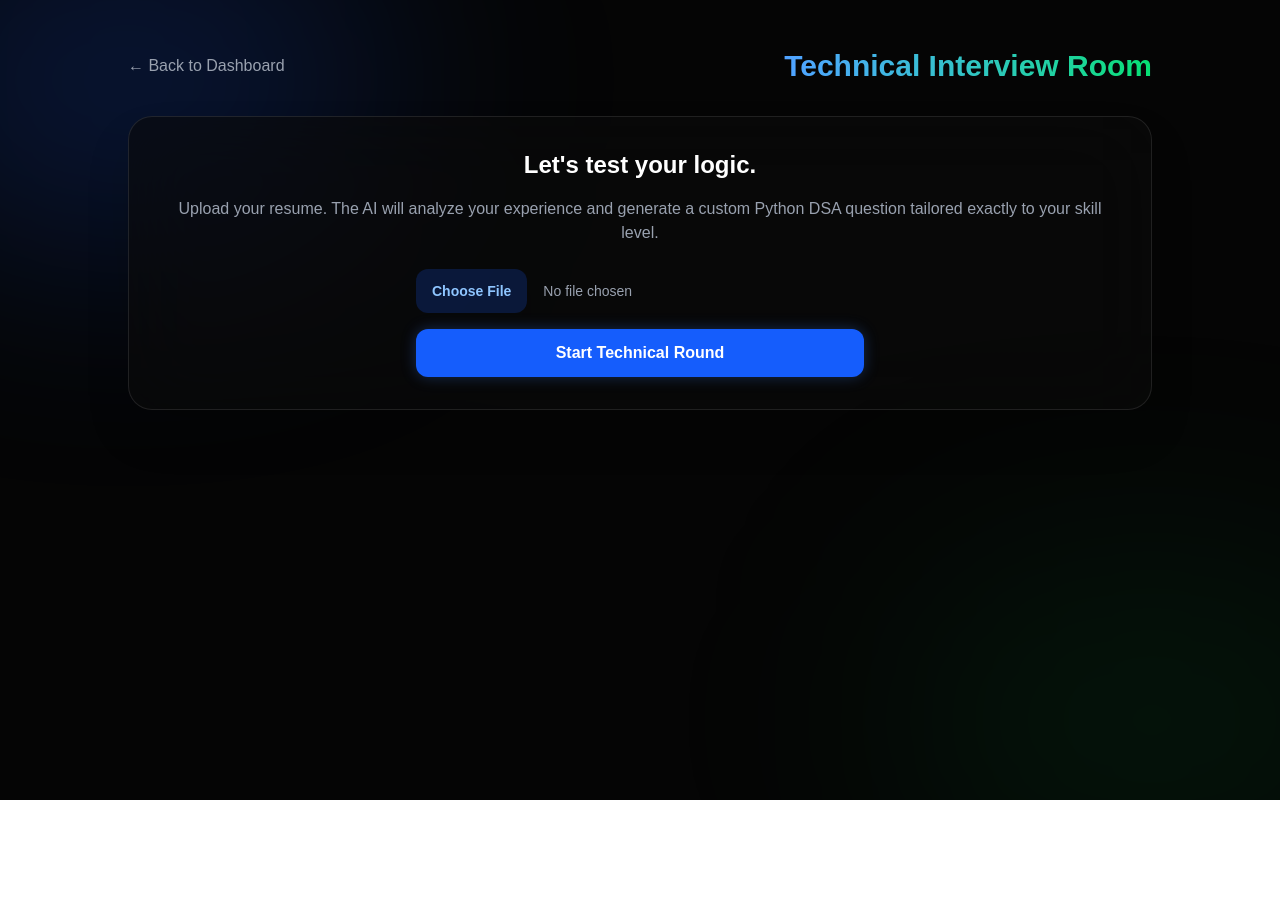
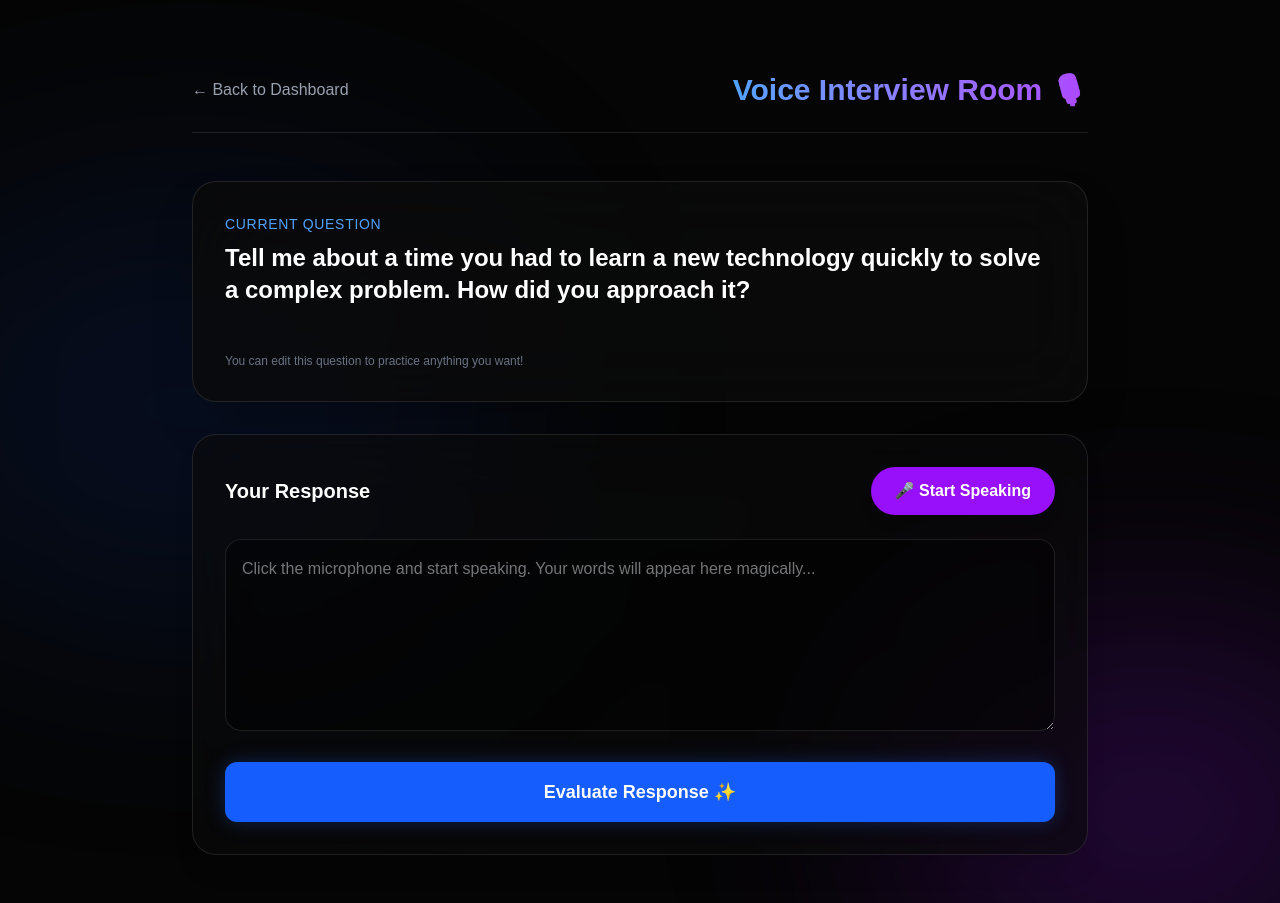
Before and after one commit to Farhan8012/ai-career-coach-frontend, a Next.js app: page /interview in a window 1280 px wide. Before the commit the page ends 800 px from the top, so only its background shows below. Built offline with nearby package versions, Linux system fonts and the light colour scheme.

Commit message:
Day 34: Built Voice-Interactive AI Interview Room with Web Speech API

```diff
--- a/app/interview/page.tsx
+++ b/app/interview/page.tsx
@@ -1,157 +1,191 @@
 "use client";
-import { useState } from "react";
+import { useState, useEffect, useRef } from "react";
 import { motion } from "framer-motion";
 import Link from "next/link";
 
 export default function InterviewRoom() {
-  const [resumeFile, setResumeFile] = useState<File | null>(null);
-  const [questionData, setQuestionData] = useState<{ question: string; boilerplate: string } | null>(null);
-  const [userCode, setUserCode] = useState("");
+  const [question, setQuestion] = useState("Tell me about a time you had to learn a new technology quickly to solve a complex problem. How did you approach it?");
+  const [userAnswer, setUserAnswer] = useState("");
+  const [isRecording, setIsRecording] = useState(false);
+  const [isEvaluating, setIsEvaluating] = useState(false);
   const [feedback, setFeedback] = useState<string | null>(null);
 
-  const [isGenerating, setIsGenerating] = useState(false);
-  const [isEvaluating, setIsEvaluating] = useState(false);
+  // We use a ref to hold the speech recognition instance
+  const recognitionRef = useRef<any>(null);
 
-  const handleGenerateQuestion = async () => {
-    if (!resumeFile) {
-      alert("Please upload your resume so the AI can tailor the question to your level!");
+  useEffect(() => {
+    // Check if the browser supports the Web Speech API
+    if (typeof window !== "undefined") {
+      const SpeechRecognition = (window as any).SpeechRecognition || (window as any).webkitSpeechRecognition;
+
+      if (SpeechRecognition) {
+        recognitionRef.current = new SpeechRecognition();
+        recognitionRef.current.continuous = true;
+        recognitionRef.current.interimResults = true;
+        recognitionRef.current.lang = 'en-US';
+
+        recognitionRef.current.onresult = (event: any) => {
+          let finalTranscript = '';
+          for (let i = event.resultIndex; i < event.results.length; ++i) {
+            if (event.results[i].isFinal) {
+              finalTranscript += event.results[i][0].transcript;
+            }
+          }
+          // If the AI detected a finished sentence, add it to the text box
+          if (finalTranscript) {
+            setUserAnswer((prev) => prev + " " + finalTranscript.trim());
+          }
+        };
+
+        recognitionRef.current.onerror = (event: any) => {
+          console.error("Speech recognition error", event.error);
+          setIsRecording(false);
+        };
+
+        recognitionRef.current.onend = () => {
+          setIsRecording(false);
+        };
+      } else {
+        console.warn("Speech Recognition not supported in this browser.");
+      }
+    }
+  }, []);
+
+  const toggleRecording = () => {
+    if (!recognitionRef.current) {
+      alert("Voice typing is not supported in this browser. Please try Chrome or Edge!");
       return;
     }
 
-    setIsGenerating(true);
-    setQuestionData(null);
+    if (isRecording) {
+      recognitionRef.current.stop();
+      setIsRecording(false);
+    } else {
+      // Clear the box and start fresh!
+      setUserAnswer("");
+      recognitionRef.current.start();
+      setIsRecording(true);
+    }
+  };
+
+  const handleEvaluate = async () => {
+    if (!userAnswer.trim()) {
+      alert("Please record or type an answer first! 🎙️");
+      return;
+    }
+
+    setIsEvaluating(true);
     setFeedback(null);
 
     try {
-      const formData = new FormData();
-      formData.append("resume", resumeFile);
-
-      const response = await fetch(`${process.env.NEXT_PUBLIC_BACKEND_URL || "http://localhost:8000"}/api/dsa-question`, {
-        method: "POST",
-        body: formData,
-      });
-
-      const data = await response.json();
-      if (data.status === "success") {
-        setQuestionData(data.data);
-        setUserCode(data.data.boilerplate);
-      } else {
-        alert("Error: " + data.message);
-      }
-    } catch (error) {
-      alert("Could not reach the backend to generate the question.");
-    } finally {
-      setIsGenerating(false);
-    }
-  };
-
-  const handleEvaluateCode = async () => {
-    if (!userCode.trim()) return;
-
-    setIsEvaluating(true);
-    try {
+      // We will reuse the dsa-evaluate endpoint you built earlier for both behavioral and technical!
       const response = await fetch(`${process.env.NEXT_PUBLIC_BACKEND_URL || "http://localhost:8000"}/api/dsa-evaluate`, {
         method: "POST",
         headers: { "Content-Type": "application/json" },
         body: JSON.stringify({
-          question: questionData?.question,
-          user_code: userCode,
+          question: question,
+          user_code: userAnswer // Sending the spoken text as the answer
         }),
       });
 
       const data = await response.json();
+
       if (data.status === "success") {
         setFeedback(data.feedback);
       } else {
-        alert("Error: " + data.message);
+        alert("Backend error: " + data.message);
       }
     } catch (error) {
-      alert("Could not evaluate the code.");
+      alert("Could not reach the backend to evaluate the interview.");
     } finally {
       setIsEvaluating(false);
     }
   };
 
   return (
-    <main className="min-h-screen bg-[#050505] text-white py-12 px-4 sm:px-6 lg:px-8 relative overflow-hidden">
-      {/* Ambient Glows */}
-      <div className="absolute top-[-10%] left-[-10%] w-[40%] h-[40%] bg-blue-600/20 rounded-full blur-[120px] pointer-events-none" />
-      <div className="absolute bottom-[-10%] right-[-10%] w-[40%] h-[40%] bg-green-600/10 rounded-full blur-[120px] pointer-events-none" />
+    <main className="min-h-screen bg-[#050505] text-white py-12 px-4 sm:px-6 lg:px-8 relative overflow-hidden selection:bg-purple-500/30">
 
-      <div className="max-w-5xl mx-auto space-y-8 relative z-10">
+      {/* AMBIENT GLOW */}
+      <div className="absolute top-[20%] left-[-10%] w-[50%] h-[50%] bg-blue-600/10 rounded-full blur-[120px] pointer-events-none" />
+      <div className="absolute bottom-[-10%] right-[-10%] w-[40%] h-[40%] bg-purple-600/20 rounded-full blur-[120px] pointer-events-none" />
 
-        {/* Navigation & Header */}
-        <div className="flex justify-between items-center mb-8">
-          <Link href="/" className="text-gray-400 hover:text-white transition-colors flex items-center gap-2">
-            ← Back to Dashboard
+      <div className="max-w-4xl mx-auto space-y-8 relative z-10">
+
+        {/* HEADER */}
+        <div className="flex justify-between items-center mt-6 mb-12 border-b border-white/10 pb-6">
+          <Link href="/">
+            <motion.button whileHover={{ x: -5 }} className="text-gray-400 hover:text-white flex items-center gap-2 font-medium transition-colors">
+              ← Back to Dashboard
+            </motion.button>
           </Link>
-          <h1 className="text-3xl font-extrabold text-transparent bg-clip-text bg-gradient-to-r from-blue-400 to-green-400">
-            Technical Interview Room
+          <h1 className="text-3xl font-extrabold text-transparent bg-clip-text bg-gradient-to-r from-blue-400 to-purple-500">
+            Voice Interview Room 🎙️
           </h1>
         </div>
 
-        {/* Upload Section */}
-        {!questionData && (
-          <motion.div initial={{ opacity: 0, y: 20 }} animate={{ opacity: 1, y: 0 }} className="bg-[#0a0a0a]/60 backdrop-blur-2xl shadow-2xl rounded-3xl p-8 border border-white/10 text-center">
-            <h2 className="text-2xl font-bold mb-4">Let's test your logic.</h2>
-            <p className="text-gray-400 mb-6">Upload your resume. The AI will analyze your experience and generate a custom Python DSA question tailored exactly to your skill level.</p>
+        {/* QUESTION CARD */}
+        <motion.div initial={{ opacity: 0, y: 20 }} animate={{ opacity: 1, y: 0 }} className="bg-[#0a0a0a]/80 backdrop-blur-2xl shadow-2xl rounded-3xl p-8 border border-white/10">
+          <label className="block text-sm font-medium text-blue-400 mb-2 uppercase tracking-wider">Current Question</label>
+          <textarea
+            className="w-full bg-transparent text-2xl font-bold text-white outline-none resize-none"
+            rows={3}
+            value={question}
+            onChange={(e) => setQuestion(e.target.value)}
+          />
+          <p className="text-xs text-gray-500 mt-2">You can edit this question to practice anything you want!</p>
+        </motion.div>
 
-            <div className="max-w-md mx-auto space-y-4">
-              <input type="file" accept=".pdf" onChange={(e) => setResumeFile(e.target.files?.[0] || null)} className="block w-full text-sm text-gray-400 file:mr-4 file:rounded-xl file:border-0 file:bg-blue-600/20 file:px-4 file:py-3 file:text-sm file:font-semibold file:text-blue-300 hover:file:bg-blue-600/30 cursor-pointer transition" />
+        {/* RECORDING AREA */}
+        <motion.div initial={{ opacity: 0, y: 20 }} animate={{ opacity: 1, y: 0 }} transition={{ delay: 0.1 }} className="bg-[#0a0a0a]/60 backdrop-blur-2xl shadow-xl rounded-3xl p-8 border border-white/10 relative">
 
-              <button onClick={handleGenerateQuestion} disabled={isGenerating} className={`w-full py-3 px-4 rounded-xl shadow-[0_0_15px_rgba(59,130,246,0.3)] font-bold text-white transition-all ${isGenerating ? "bg-blue-500/50 cursor-not-allowed animate-pulse" : "bg-blue-600 hover:bg-blue-500"}`}>
-                {isGenerating ? "🧠 Analyzing & Generating..." : "Start Technical Round"}
-              </button>
+          <div className="flex flex-col sm:flex-row justify-between items-start sm:items-center gap-4 mb-6">
+            <h2 className="text-xl font-bold text-white flex items-center gap-2">
+              Your Response
+              {isRecording && <span className="flex w-3 h-3 bg-red-500 rounded-full animate-pulse ml-2"></span>}
+            </h2>
+
+            {/* THE MAGIC MICROPHONE BUTTON */}
+            <motion.button
+              whileHover={{ scale: 1.05 }}
+              whileTap={{ scale: 0.95 }}
+              onClick={toggleRecording}
+              className={`flex items-center gap-2 py-3 px-6 rounded-full font-bold text-white shadow-lg transition-all duration-300 ${isRecording ? "bg-red-500/20 text-red-400 border border-red-500/50 shadow-[0_0_20px_rgba(239,68,68,0.3)]" : "bg-purple-600 hover:bg-purple-500"}`}
+            >
+              {isRecording ? "⏹️ Stop Recording" : "🎤 Start Speaking"}
+            </motion.button>
+          </div>
+
+          <textarea
+            value={userAnswer}
+            onChange={(e) => setUserAnswer(e.target.value)}
+            placeholder="Click the microphone and start speaking. Your words will appear here magically..."
+            className="w-full h-48 p-4 bg-black/40 border border-white/10 rounded-2xl text-gray-200 leading-relaxed focus:ring-2 focus:ring-purple-500 outline-none resize-y"
+          />
+
+          <motion.button
+            whileHover={{ scale: 1.02 }}
+            whileTap={{ scale: 0.98 }}
+            onClick={handleEvaluate}
+            disabled={isEvaluating || isRecording}
+            className={`w-full mt-6 py-4 rounded-xl text-lg font-bold text-white transition-all ${isEvaluating || isRecording ? "bg-gray-600 cursor-not-allowed" : "bg-blue-600 hover:bg-blue-500 shadow-[0_0_20px_rgba(37,99,235,0.3)]"}`}
+          >
+            {isEvaluating ? "🤖 Gemini is evaluating your answer..." : "Evaluate Response ✨"}
+          </motion.button>
+
+        </motion.div>
+
+        {/* FEEDBACK SECTION */}
+        {feedback && (
+          <motion.div initial={{ opacity: 0, y: 20 }} animate={{ opacity: 1, y: 0 }} className="bg-blue-900/10 backdrop-blur-2xl shadow-2xl rounded-3xl p-8 border border-blue-500/30 mt-8">
+            <h2 className="text-2xl font-extrabold text-white mb-6 flex items-center gap-3">
+              AI Feedback 🧠
+            </h2>
+            <div className="prose prose-invert prose-blue max-w-none text-gray-300 whitespace-pre-wrap leading-relaxed">
+              {feedback}
             </div>
           </motion.div>
         )}
 
-        {/* The Coding Environment */}
-        {questionData && (
-          <motion.div initial={{ opacity: 0, scale: 0.95 }} animate={{ opacity: 1, scale: 1 }} className="grid grid-cols-1 lg:grid-cols-2 gap-8">
-
-            {/* Left Column: Question & Feedback */}
-            <div className="space-y-6">
-              <div className="bg-white/5 rounded-2xl p-6 border border-white/10">
-                <h3 className="text-xl font-bold text-blue-400 mb-4">Problem Statement</h3>
-                <p className="text-gray-200 leading-relaxed whitespace-pre-wrap">{questionData.question}</p>
-              </div>
-
-              {feedback && (
-                <motion.div initial={{ opacity: 0, y: 10 }} animate={{ opacity: 1, y: 0 }} className="bg-green-900/20 rounded-2xl p-6 border border-green-500/30">
-                  <h3 className="text-xl font-bold text-green-400 mb-4">Interviewer Feedback</h3>
-                  <p className="text-gray-300 whitespace-pre-wrap leading-relaxed">{feedback}</p>
-                </motion.div>
-              )}
-            </div>
-
-            {/* Right Column: IDE */}
-            <div className="bg-[#1e1e1e] rounded-2xl border border-gray-700 shadow-2xl flex flex-col overflow-hidden">
-              <div className="bg-[#2d2d2d] px-4 py-2 flex items-center justify-between border-b border-gray-700">
-                <div className="flex gap-2">
-                  <div className="w-3 h-3 rounded-full bg-red-500"></div>
-                  <div className="w-3 h-3 rounded-full bg-yellow-500"></div>
-                  <div className="w-3 h-3 rounded-full bg-green-500"></div>
-                </div>
-                <span className="text-xs text-gray-400 font-mono">solution.py</span>
-              </div>
-
-              <textarea
-                value={userCode}
-                onChange={(e) => setUserCode(e.target.value)}
-                spellCheck="false"
-                className="w-full h-96 bg-transparent text-green-400 font-mono text-sm p-4 outline-none resize-none leading-relaxed"
-              />
-
-              <div className="p-4 bg-[#252526] border-t border-gray-700">
-                <button onClick={handleEvaluateCode} disabled={isEvaluating} className={`w-full py-3 rounded-xl font-bold text-white transition-all ${isEvaluating ? "bg-green-600/50 cursor-not-allowed animate-pulse" : "bg-green-600 hover:bg-green-500 shadow-[0_0_15px_rgba(34,197,94,0.3)]"}`}>
-                  {isEvaluating ? "⚙️ Running Tests..." : "Submit Solution ▶"}
-                </button>
-              </div>
-            </div>
-
-          </motion.div>
-        )}
       </div>
     </main>
   );
```
